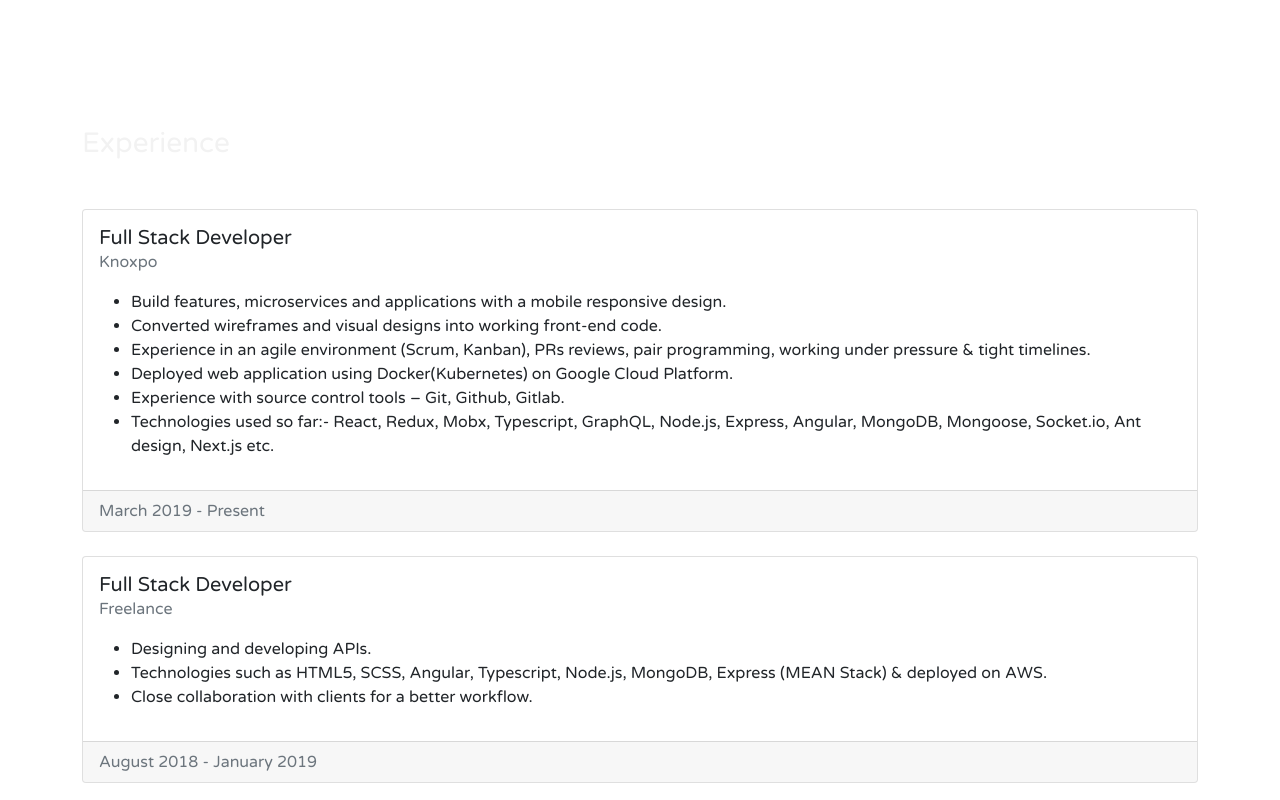
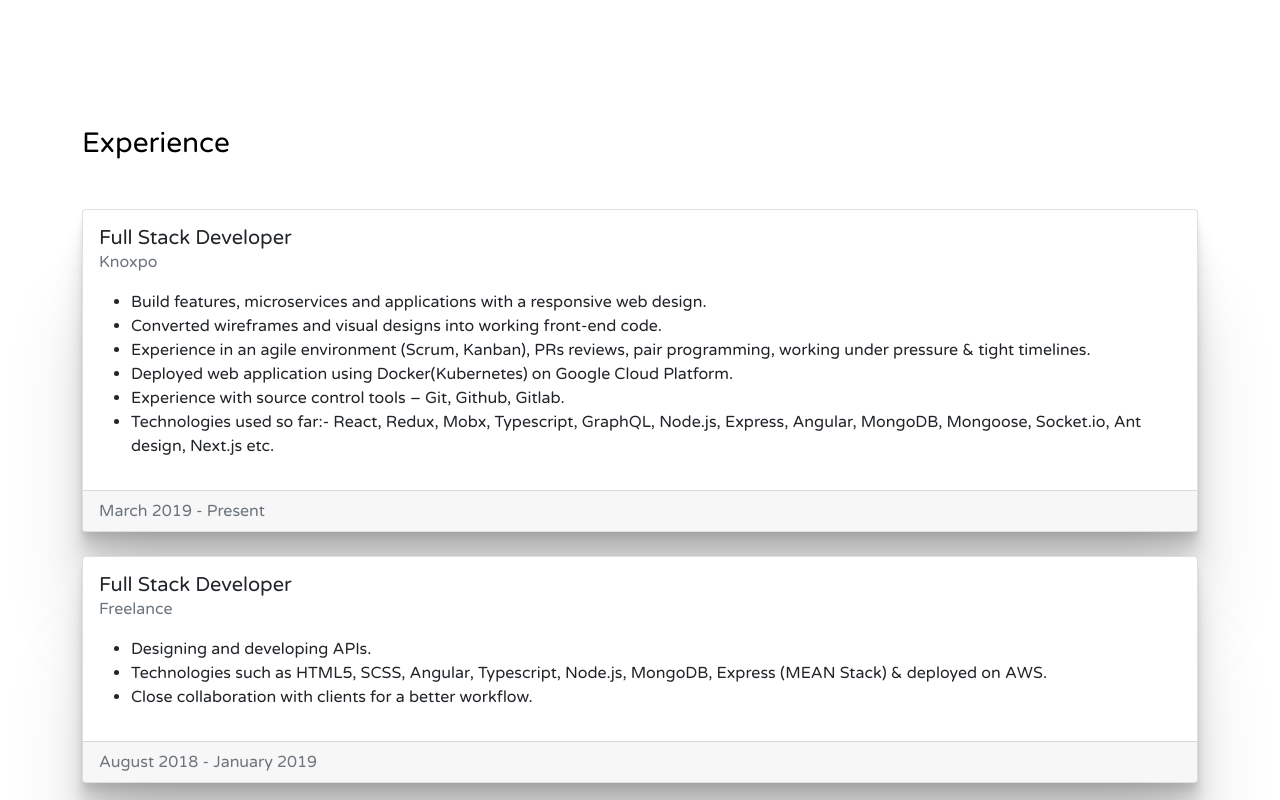
Before and after one commit to sagarbetkar/resume_v2, a Next.js app: page / in a window 1280 px wide. Shown: the part 1260-2060 px from the top of the page. Built offline with nearby package versions, Linux system fonts and the light colour scheme.

Commit message:
style: update backgroubd color of experience section & add box shadow for it

```diff
--- a/components/Experience.js
+++ b/components/Experience.js
@@ -4,11 +4,11 @@ import { expData } from '../data'
 
 function Experience() {
     return (
-        <Container id="experience" style={{ backgroundColor: "#656565 !important", padding: "7rem 0"}} fluid>
+        <Container id="experience" style={{ backgroundColor: "#f8f8f9 !important", padding: "7rem 0"}} fluid>
            <Container>
-            <h3 className="mb-5" style={{color: "#f2f2f2"}}>Experience</h3>
+            <h3 className="mb-5" style={{color: "#000"}}>Experience</h3>
                 {expData.map((e, index) => (
-                    <Card className="mb-4" key={index}>
+                    <Card className="mb-4 card-shadow" key={index}>
                         <Card.Body>
                             <Card.Title className="mb-0">{e.jobTitle}</Card.Title>
                             <Card.Text className="text-muted">{e.companyName}</Card.Text>
--- a/data.js
+++ b/data.js
@@ -4,7 +4,7 @@ export const expData = [
         companyName: "Knoxpo",
         Duration: "March 2019 - Present",
         workDescription: [
-            "Build features, microservices and applications with a mobile responsive design.",
+            "Build features, microservices and applications with a responsive web design.",
             "Converted wireframes and visual designs into working front-end code.",
             "Experience in an agile environment (Scrum, Kanban), PRs reviews, pair programming, working under pressure & tight timelines.",
             "Deployed web application using Docker(Kubernetes) on Google Cloud Platform.",
--- a/styles/globals.css
+++ b/styles/globals.css
@@ -39,3 +39,13 @@ a {
   justify-content: center;
   align-items: center;
 }
+
+.card-shadow {
+  box-shadow:
+  0 2.8px 2.2px rgba(0, 0, 0, 0.034),
+  0 6.7px 5.3px rgba(0, 0, 0, 0.048),
+  0 12.5px 10px rgba(0, 0, 0, 0.06),
+  0 22.3px 17.9px rgba(0, 0, 0, 0.072),
+  0 41.8px 33.4px rgba(0, 0, 0, 0.086),
+  0 100px 80px rgba(0, 0, 0, 0.12)
+}
```
